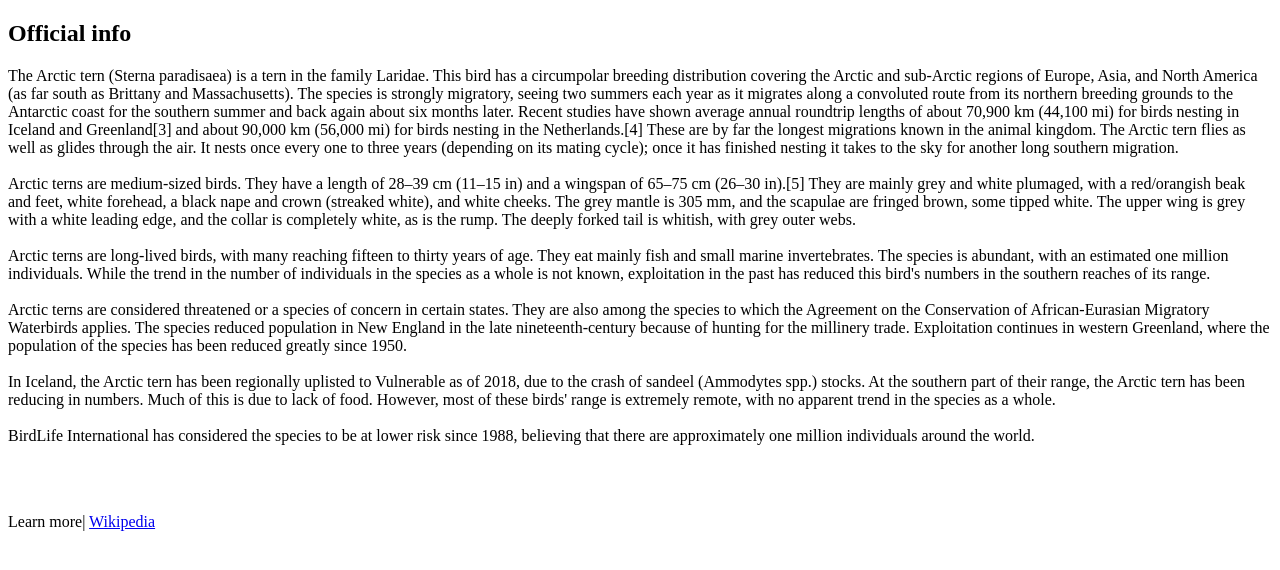
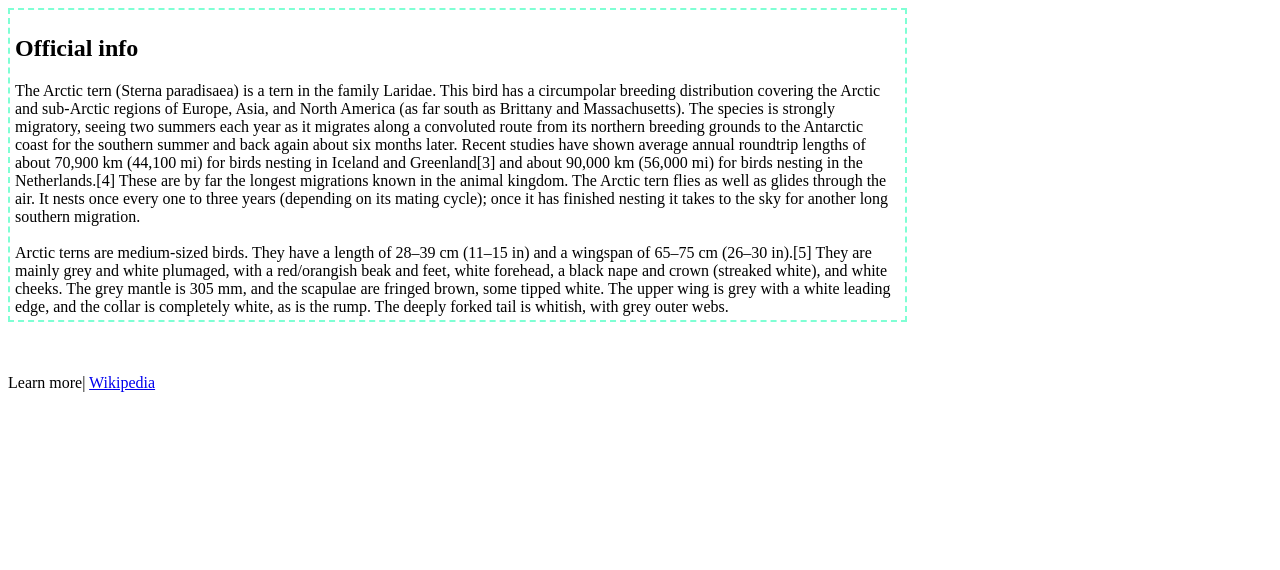
Before and after one commit to go-me5583/go-me5583.github.io, a plain HTML site: page Official-info.html in a window 1280 px wide. Drawn offline with Linux system fonts and the light colour scheme.

Commit message:
Update Official-info.html

```diff
--- a/Official-info.html
+++ b/Official-info.html
@@ -3,6 +3,18 @@
     <head>
         <meta charset="utf-8">
         <title>Official Info on arctic terns</title>
+        <style>
+        #official-info {
+            width: 70%;
+            height: 300px;
+            overflow-y: auto;
+            overflow-x: hidden;
+            border: 2px dashed Aquamarine;
+            padding: 5px;
+            }
+            h2:hover {
+            color: DeepSkyBlue;
+        </style>
     </head>
     <body>
       <div id="official-info">
```
